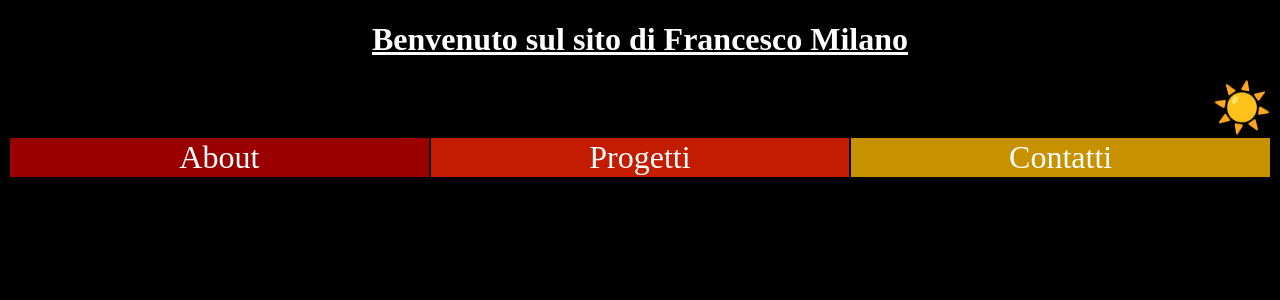
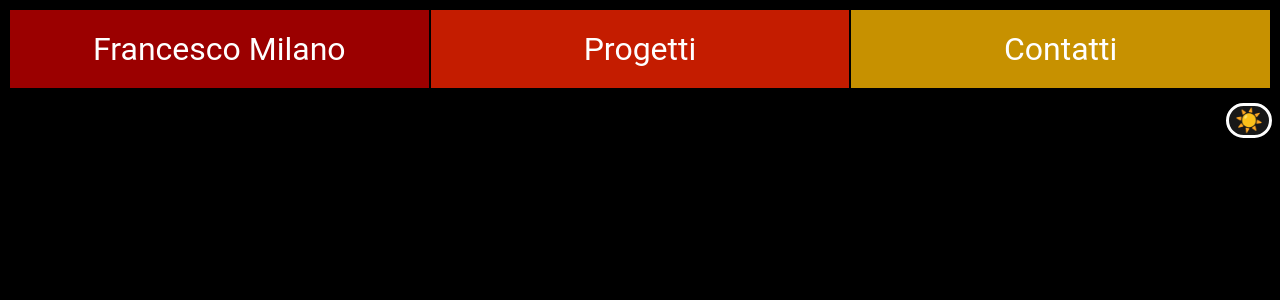
Before and after one commit to framilano/framilano.github.io, a PHP site: page / in a window 1280 px wide. Shown: the top 300 px of the page. Run offline with PHP 8.4, Linux system fonts and the light colour scheme.

Commit message:
Updated profile page

```diff
--- a/css/style.css
+++ b/css/style.css
@@ -9,31 +9,60 @@ tr {
     text-align: center;
 }
 
+.buttondark {
+    cursor: pointer;
+    border:solid;
+    background-color: #181818;
+    border-color:white;
+    border-radius: 20px;
+    color:white;
+    text-align:center;
+    outline: none;
+    margin-top: 1%;
+    font-size:140%;
+  }
+
+  .buttonlight {
+    cursor: pointer;
+    border:solid;
+    background-color:white;
+    border-color:black;
+    border-radius: 20px;
+    color:black;
+    text-align:center;
+    outline: none;
+    margin-top: 1%;
+    font-size:140%;
+  }
+
 .darkbody {
+    font-family: 'Roboto', sans-serif;
     background-color: #000000;
     color:white;
 }
 
 .lightbody {
+    font-family: 'Roboto', sans-serif;
     background-color: #FFFFFF;
     color:black;
 }
 
 .navigation {
+    padding: 20px;
     font-size: 200%;
     width: 33.33%;
     cursor: pointer;
 }
 
 .tablecontent {
-    margin-top: 10%;
+    margin-top: 5%;
     margin-left: auto;
     margin-right: auto;
 }
 
-.ontheleft {
+.onthecenter {
     border:1px;
     border-style: solid;
     padding: 10px;
-    text-align: left;
+    text-align: center;
 }
--- a/index.html
+++ b/index.html
@@ -4,20 +4,22 @@
 
 <head>
     <meta charset="UTF-8">
-    <h1>Benvenuto sul sito di Francesco Milano</h1>
     <link rel="stylesheet" type="text/css" href="../css/style.css">
 </head>
 
 <body class="darkbody">
-    <div id="themebutton" style="font-size:300%;width: 100%;text-align: right;" onclick="changetheme(document.getElementById('themebutton').innerHTML)">☀️</div>
     <table style="width: 100%;">
         <tr>
-            <td class="navigation" style="background-color: #9b0000;" onclick="displaysection('About')">About</td>
+            <td class="navigation" style="background-color: #9b0000;" onclick="displaysection('About')">Francesco Milano</td>
             <td class="navigation" style="background-color: #c41c00;" onclick="displaysection('Progetti')">Progetti</td>
             <td class="navigation" style="background-color: #c79100;" onclick="displaysection('Contatti')">Contatti</td>
         </tr>
     </table>
 
+    <div style="width: 100%;text-align: right;">
+        <button class="buttondark" id="themebutton"
+            onclick="changetheme(document.getElementById('themebutton').innerHTML)">☀️</button>
+    </div>
 
     <!--About-->
     <table class="tablecontent" hidden=1 id="About">
@@ -29,8 +31,11 @@
 
     <!--Progetti-->
     <table class="tablecontent" hidden=1 id="Progetti">
-        <tr>
-            <td><a href="covid19graphs/">Grafici Covid-19 in Italia</a></td>
+        <tr class="onthecenter">
+            <td class="onthecenter"><a href="covid19graphs/">Grafici Covid-19 in Italia</a></td>
+        </tr>
+        <tr class="onthecenter">
+            <td class="onthecenter"><a href="https://github.com/framilano/fromCtoF">Convertitore di temperature (Scritto con il framework Electron)</a></td>
         </tr>
     </table>
 
@@ -38,20 +43,22 @@
     <table class="tablecontent" hidden=1 id="Contatti">
 
         <tr>
-            <th class="ontheleft">Indirizzo mail studentesco</th>
-            <td class="ontheleft">francesco.milano1@studenti.unimi.it</td>
+            <th class="onthecenter">Indirizzo mail studentesco</th>
+            <td class="onthecenter">francesco.milano1@studenti.unimi.it</td>
         </tr>
         <tr>
-            <th class="ontheleft">Indirizzo mail personale</th>
-            <td class="ontheleft">milano.francesco@protonmail.com</td>
+            <th class="onthecenter">Indirizzo mail personale</th>
+            <td class="onthecenter">milano.francesco@protonmail.com</td>
         </tr>
         <tr>
-            <th class="ontheleft">Profilo Twitter</th>
-            <td class="ontheleft"><a href="https://twitter.com/milano_fra">@milano_fra</a></td>
+            <th class="onthecenter">Profilo Twitter</th>
+            <td class="onthecenter"><a href="https://twitter.com/milano_fra">@milano_fra</a></td>
         </tr>
         <tr>
-            <th class="ontheleft">Profilo Linkedin</th>
-            <td class="ontheleft"><a href="https://www.linkedin.com/in/francesco-milano-365105149/">Francesco Milano</a></td>
+            <th class="onthecenter">Profilo Linkedin</th>
+            <td class="onthecenter"><a href="https://www.linkedin.com/in/francesco-milano-365105149/">Francesco
+                    Milano</a>
+            </td>
         </tr>
 
     </table>
@@ -65,13 +72,15 @@
     function changetheme(icon) {
         switch (icon) {
             case '☀️':
-            document.getElementsByTagName('body')[0].className='lightbody'
-            document.getElementById('themebutton').innerHTML='🌙'
-            break;
+                document.getElementsByTagName('body')[0].className = 'lightbody'
+                document.getElementById('themebutton').innerHTML = '🌙'
+                document.getElementById('themebutton').className = 'buttonlight'
+                break;
             case '🌙':
-            document.getElementsByTagName('body')[0].className='darkbody'
-            document.getElementById('themebutton').innerHTML='☀️'
-            break;
+                document.getElementsByTagName('body')[0].className = 'darkbody'
+                document.getElementById('themebutton').innerHTML = '☀️'
+                document.getElementById('themebutton').className = 'buttondark'
+                break;
         }
     }
 
```
